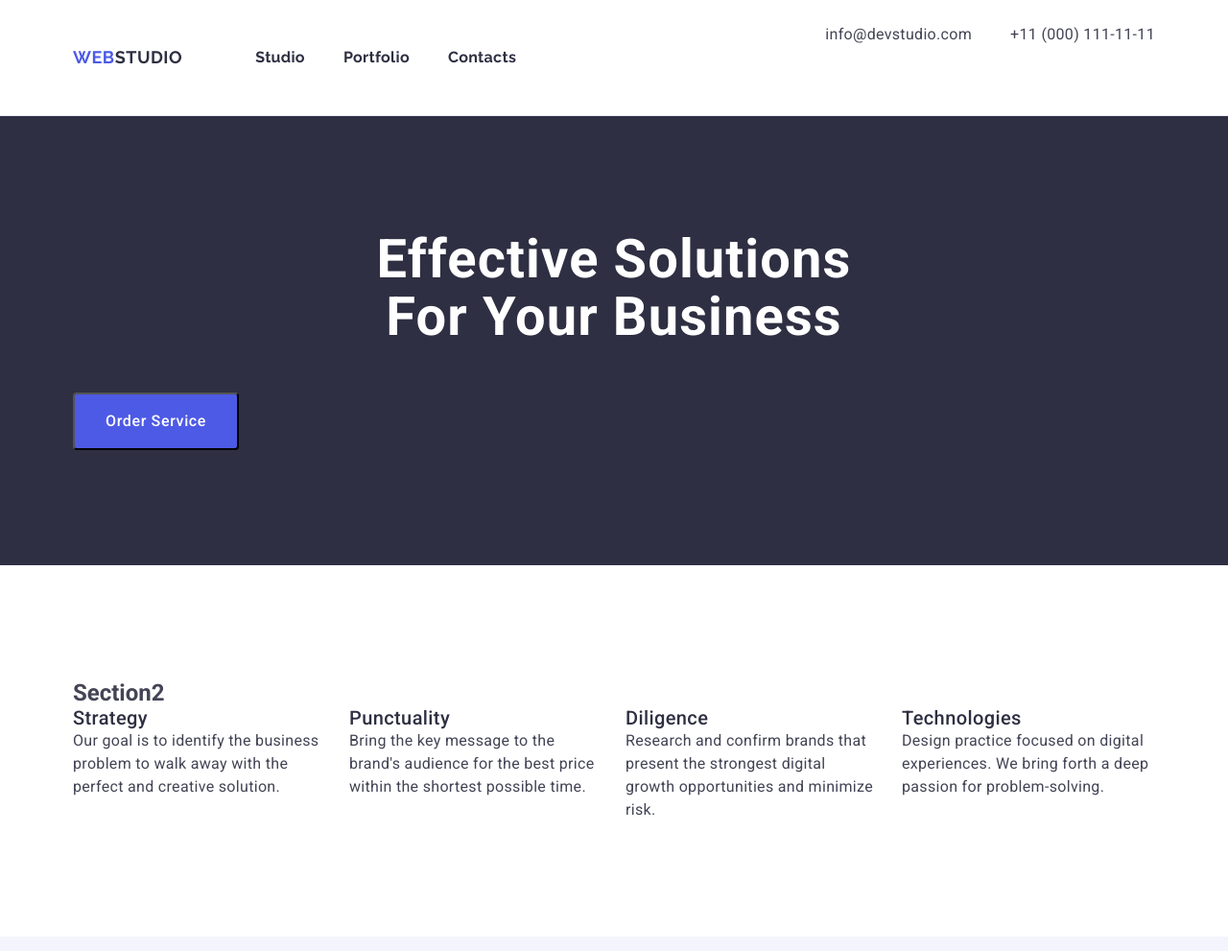
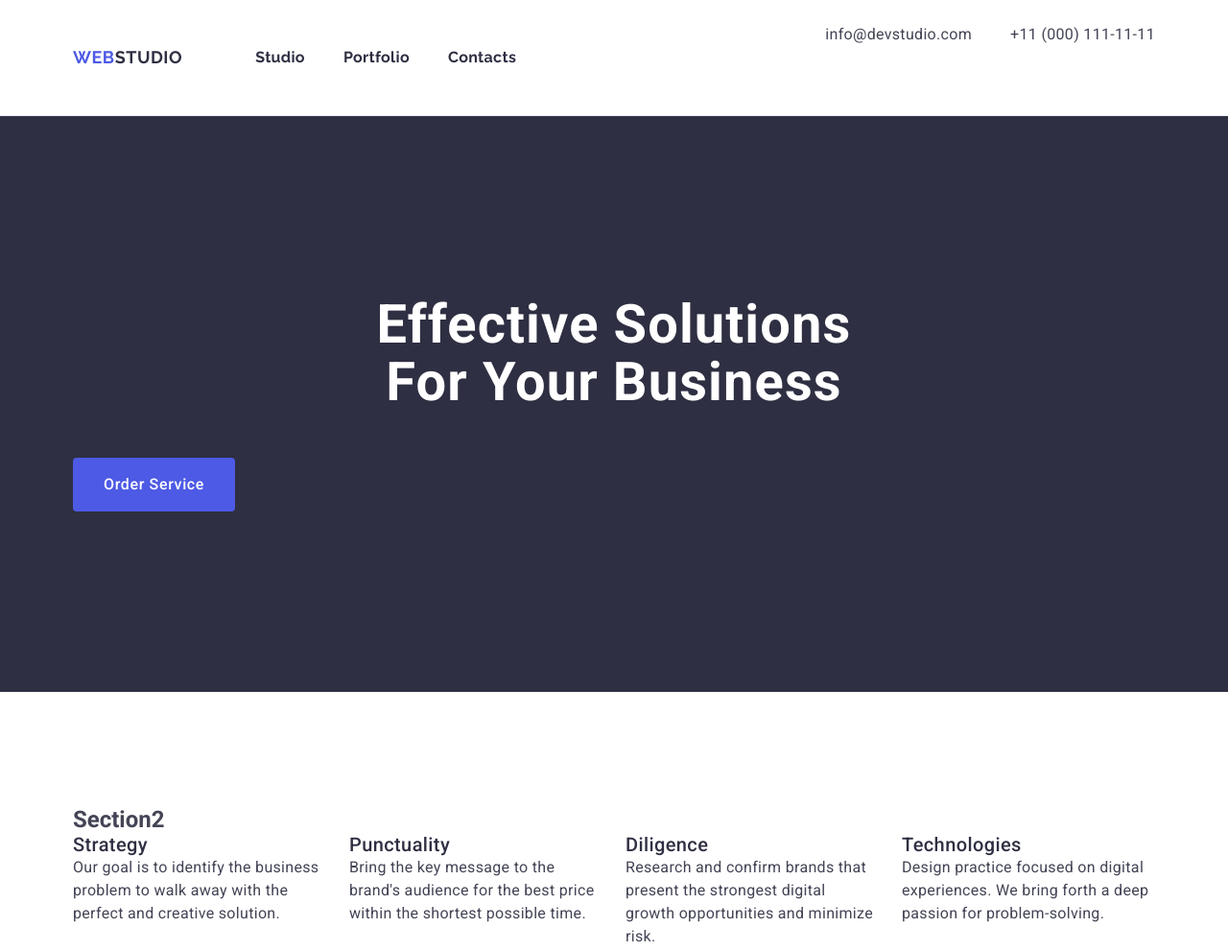
Before and after one commit to MaximSlusar/goit-markup-hw-03, a plain HTML site: page index.html in a window 1280 px wide. Shown: the top 991 px of the page at 96% size. Drawn offline with nearby package versions, Linux system fonts and the light colour scheme.

Commit message:
goit-markup-hw-03

```diff
--- a/css/styles.css
+++ b/css/styles.css
@@ -167,8 +167,7 @@ img {
 }
 .section-one {
     background: var(--NAVY-BLUE, #2E2F42);
-    padding-top: 120px;
-    padding-bottom: 120px;
+    padding: 188px 0;
 
 
 }
@@ -200,6 +199,10 @@ img {
             border-radius: 4px;
             padding: 16px 32px;
             margin: 0 auto;
+            display: block
+            min-width: 169px;
+            height: 56px;
+            border: none;
 }
 
 .button-section-one:hover {
```
